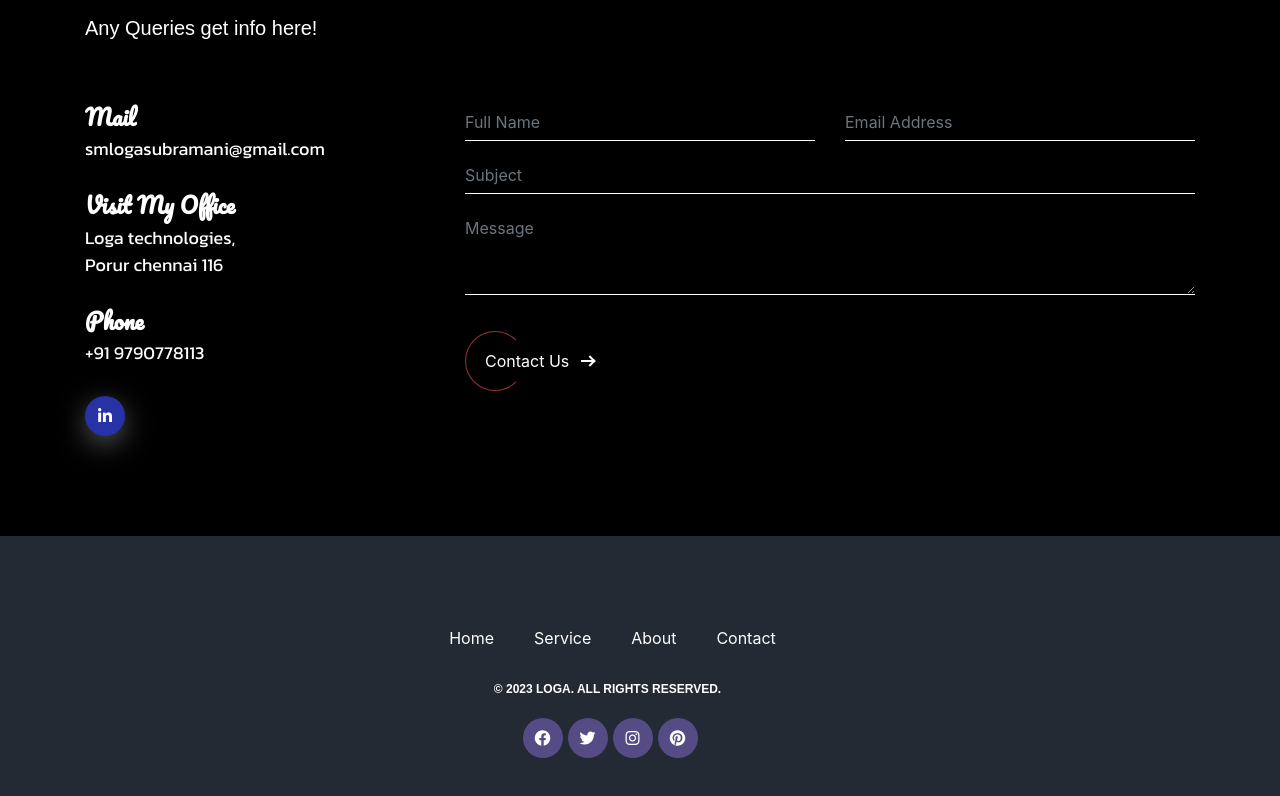
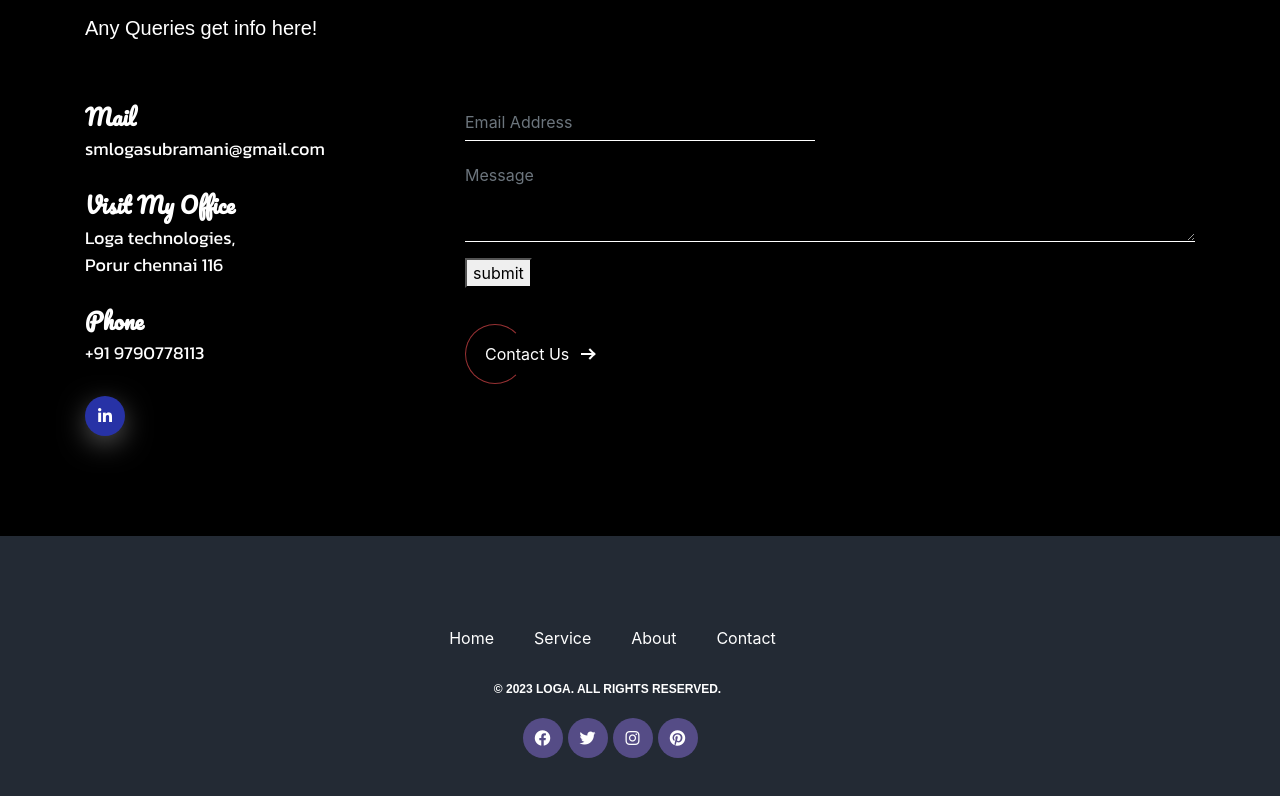
Before and after one commit to smlogsubramani/Data_Parser_nodejs, a React (Create React App) app in the folder Frontend/dataparser/: page / in a window 1280 px wide. Shown: the part 1921-2717 px from the top of the page. Built offline with nearby package versions, Linux system fonts and the light colour scheme; a web font is replaced by a local one.

Commit message:
integration of the post is done successfully

```diff
--- a/Frontend/dataparser/src/pages/Homepage.jsx
+++ b/Frontend/dataparser/src/pages/Homepage.jsx
@@ -1,4 +1,4 @@
-import React from 'react'
+import React, { useState } from 'react';
 import '../App.css';
 import Footer from '../components/Footer';
 import { FontAwesomeIcon } from '@fortawesome/react-fontawesome';
@@ -11,7 +11,31 @@ import { faFileZipper } from '@fortawesome/free-regular-svg-icons';
 
 
 const Homepage = () => {
+    const [email, setEmail] = useState('');
+    const [body, setBody] = useState('');
 
+    const handleSubmit = async (e) => {
+      e.preventDefault();
+
+      try {
+        const response = await fetch('http://localhost:3000/feedback', {
+          method: 'POST',
+          headers: {
+            'Content-Type': 'application/json',
+          },
+          body: JSON.stringify({ email, body }),
+        });
+
+        if (!response.ok) {
+          throw new Error('Network response was not ok');
+        }
+
+        const data = await response.json();
+        console.log(data); // Feedback received successfully
+      } catch (error) {
+        console.error('Error submitting feedback:', error);
+      }
+    }
   return (
     <div>
 
@@ -120,58 +144,6 @@ const Homepage = () => {
     </div>
         </section>
 
-        {/* TIMELINE */}
-        {/* <div class="container">
-        <div class="row">
-            <div class="col-lg-6">
-                <div class="section-title">
-                    <h2>Process</h2>
-                    <p>These process is common for all the types of file extraction.</p>
-                </div>
-            </div>
-        </div>
-    <div class="row">
-        <div class="col">
-            <div class="timeline-steps aos-init aos-animate" data-aos="fade-up">
-                <div class="timeline-step">
-                    <div class="timeline-content" data-toggle="popover" data-trigger="hover" data-placement="top" title="" data-content="And here's some amazing content. It's very engaging. Right?" data-original-title="2003">
-                        <div class="inner-circle"></div>
-                        <p class="h6 mt-3 mb-1">1</p>
-                        <p class="h6 text-muted mb-0 mb-lg-0">Click Service</p>
-                    </div>
-                </div>
-                <div class="timeline-step">
-                    <div class="timeline-content" data-toggle="popover" data-trigger="hover" data-placement="top" title="" data-content="And here's some amazing content. It's very engaging. Right?" data-original-title="2004">
-                        <div class="inner-circle"></div>
-                        <p class="h6 mt-3 mb-1">2</p>
-                        <p class="h6 text-muted mb-0 mb-lg-0">Import Files</p>
-                    </div>
-                </div>
-                <div class="timeline-step">
-                    <div class="timeline-content" data-toggle="popover" data-trigger="hover" data-placement="top" title="" data-content="And here's some amazing content. It's very engaging. Right?" data-original-title="2005">
-                        <div class="inner-circle"></div>
-                        <p class="h6 mt-3 mb-1">3</p>
-                        <p class="h6 text-muted mb-0 mb-lg-0">File Upload Complete</p>
-                    </div>
-                </div>
-                <div class="timeline-step">
-                    <div class="timeline-content" data-toggle="popover" data-trigger="hover" data-placement="top" title="" data-content="And here's some amazing content. It's very engaging. Right?" data-original-title="2010">
-                        <div class="inner-circle"></div>
-                        <p class="h6 mt-3 mb-1">4</p>
-                        <p class="h6 text-muted mb-0 mb-lg-0">Data Extraction</p>
-                    </div>
-                </div>
-                <div class="timeline-step mb-0">
-                    <div class="timeline-content" data-toggle="popover" data-trigger="hover" data-placement="top" title="" data-content="And here's some amazing content. It's very engaging. Right?" data-original-title="2020">
-                        <div class="inner-circle"></div>
-                        <p class="h6 mt-3 mb-1">5</p>
-                        <p class="h6 text-muted mb-0 mb-lg-0">Data Displayed</p>
-                    </div>
-                </div>
-            </div>
-        </div>
-    </div>
-        </div> */}
         {/* CONTACT  */}
         <section class="section gray-bg" id="contactus">
     <div class="container">
@@ -186,30 +158,36 @@ const Homepage = () => {
         <div class="row flex-row-reverse">
             <div class="col-md-7 col-lg-8 m-15px-tb">
                 <div class="contact-form">
-                     <form action="/" method="post" class="contactform contact_form" id="contact_form">
+                     <form action="/" method="post" class="contactform contact_form" id="contact_form" onSubmit={handleSubmit}>
                         <div class="returnmessage valid-feedback p-15px-b" data-success="Your message has been received, We will contact you soon."></div>
                         <div class="empty_notice invalid-feedback p-15px-b"><span>Please Fill Required Fields</span></div>
                         <div class="row">
-                            <div class="col-md-6">
+                            {/* <div class="col-md-6">
                                 <div class="form-group">
                                     <input id="name" type="text" placeholder="Full Name" class="form-control"/>
                                 </div>
-                            </div>
+                            </div> */}
                             <div class="col-md-6">
                                 <div class="form-group">
-                                    <input id="email" type="text" placeholder="Email Address" class="form-control"/>
+                                    <input id="email" type="email" placeholder="Email Address" class="form-control" value={email} onChange={(e) => setEmail(e.target.value)}/>
                                 </div>
                             </div>
-                            <div class="col-12">
+                            {/* <div class="col-12">
                                 <div class="form-group">
                                     <input id="subject" type="text" placeholder="Subject" class="form-control"/>
+                                </div>
+                            </div> */}
+                            <div class="col-md-12">
+                                <div class="form-group">
+                                    <textarea id="message" placeholder="Message" class="form-control" rows="3" value={body} onChange={(e) => setBody(e.target.value)} />
                                 </div>
                             </div>
                             <div class="col-md-12">
                                 <div class="form-group">
-                                    <textarea id="message" placeholder="Message" class="form-control" rows="3"></textarea>
+                                    <button type='submit'>submit</button>
                                 </div>
                             </div>
+
                             <div class="col-md-12">
                                 <div class="send">
                                     <a id="send_message" class="px-btn theme" href="#"><span>Contact Us</span> <i class="arrow"></i></a>
```
Also changed, not shown: Frontend/dataparser/src/components/Feedback.jsx (added).
